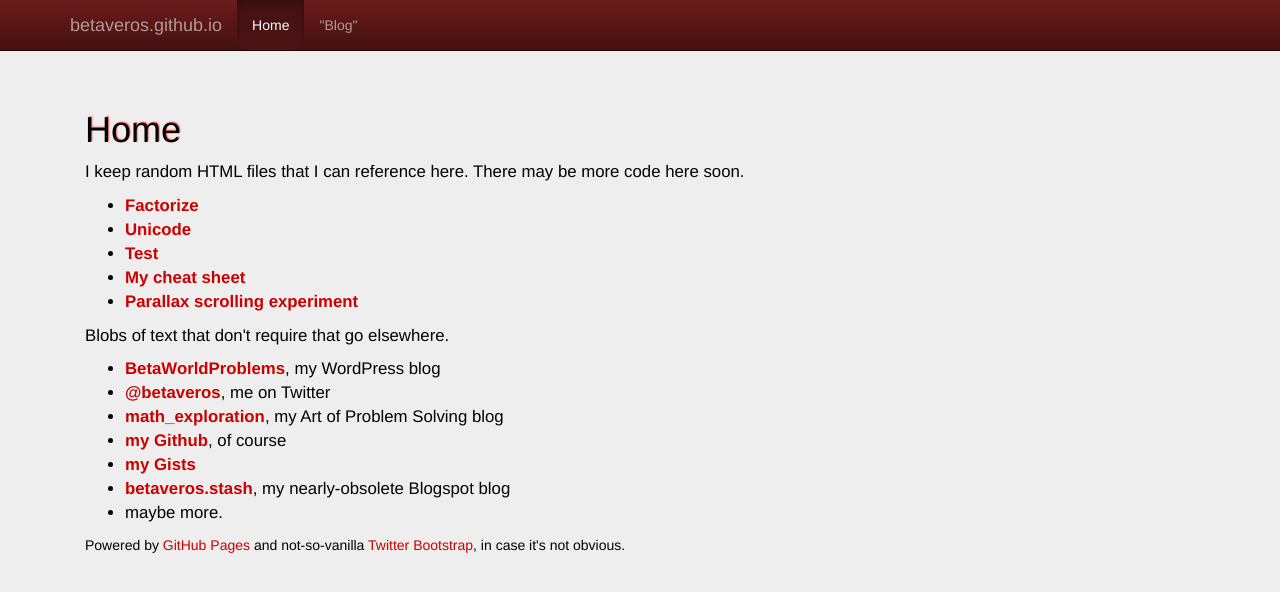
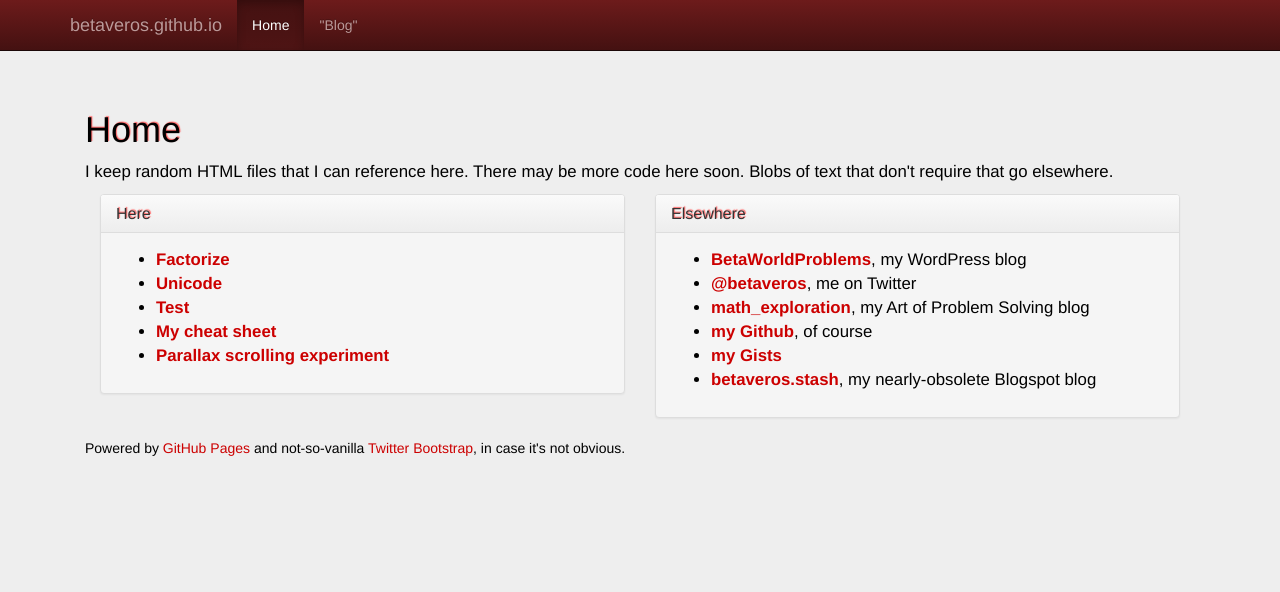
Before and after one commit to betaveros/betaveros.github.io, a Jekyll site: the page built from index.html, in a window 1280 px wide. Shown: the top 592 px of the page. Built offline with Jekyll 4.4.1, drawn with Linux system fonts in a browser that asks for light colours.

Commit message:
Split index.html links into panels

```diff
--- a/index.html
+++ b/index.html
@@ -3,7 +3,11 @@ layout: default
 sel: home
 title: Home
 ---
-<p class="master">I keep random HTML files that I can reference here. There may be more code here soon.</p>
+<p class="master">I keep random HTML files that I can reference here. There may be more code here soon. Blobs of text that don't require that go elsewhere.</p>
+<div class="col-md-6">
+<div class="panel panel-default">
+<div class="panel-heading"><h3 class="panel-title">Here</h3></div>
+<div class="panel-body">
 <ul class="master">
   {% for post in site.posts %}
     <li>
@@ -13,7 +17,11 @@ title: Home
 <li><a href="c/">My cheat sheet</a></li>
 <li><a href="scroll.html">Parallax scrolling experiment</a></li>
 </ul>
-<p class="master">Blobs of text that don't require that go elsewhere.</p>
+</div></div></div>
+<div class="col-md-6">
+<div class="panel panel-default">
+<div class="panel-heading"><h3 class="panel-title">Elsewhere</h3></div>
+<div class="panel-body">
 <ul class="master">
 <li><a href="https://betaveros.wordpress.com/">BetaWorldProblems</a>, my WordPress blog</li>
 <li><a href="https://twitter.com/betaveros">@betaveros</a>, me on Twitter</li>
@@ -21,6 +29,7 @@ title: Home
 <li><a href="https://github.com/betaveros">my Github</a>, of course</li>
 <li><a href="https://gist.github.com/betaveros">my Gists</a></li>
 <li><a href="https://betaveros.blogspot.com/">betaveros.stash</a>, my nearly-obsolete Blogspot blog</li>
-<li>maybe more.</li>
 </ul>
+</div></div></div>
+<div class="clearfix"></div>
 <p>Powered by <a href="https://pages.github.com/">GitHub Pages</a> and not-so-vanilla <a href="http://getbootstrap.com/">Twitter Bootstrap</a>, in case it's not obvious.</p>
```
